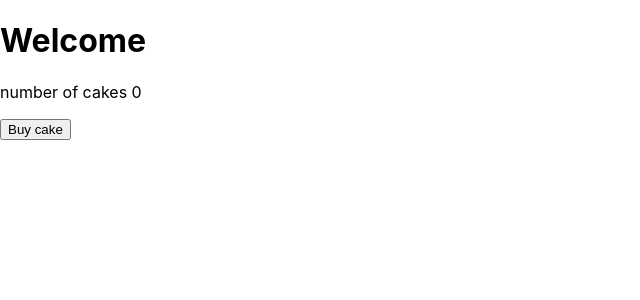
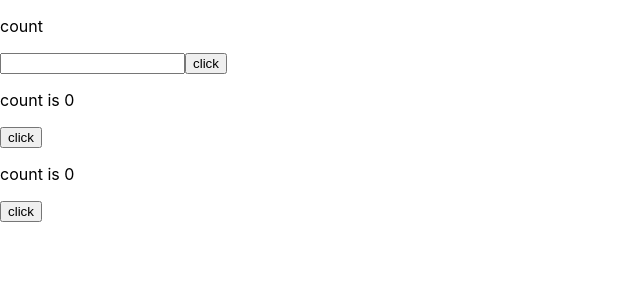
Before and after one commit to Shi-vang/React-js, a React (Create React App) app: page / in a window 1280 px wide. Shown: the top 300 px of the page, without its empty margins (0-640 px from the left). Built offline with nearby package versions, Linux system fonts and the light colour scheme.

Commit message:
Hoc components

```diff
--- a/src/App.js
+++ b/src/App.js
@@ -3,13 +3,15 @@ import RouterComp from './Router_Setup/RouterComp';
 import { Provider } from 'react-redux';
 import {store} from './Redux/Store'
 import Main_page from './Components/Main_page'
+import Counterer2Comp from './HOC/counterer2Comp';
+
 const App =() =>{
   return (
+    <Counterer2Comp/>
 
-
-      <Provider store={store}>
+      /*<Provider store={store}>
         <Main_page/>
-      </Provider>
+      </Provider>*/
   );
 }
 
--- /dev/null
+++ b/src/HOC/counterComponent.js
@@ -0,0 +1,17 @@
+import React, {useState} from 'react';
+
+const CounterComponent = (OriginalComponent) => {
+
+    const [count,setCount]=useState(0);
+
+    const incrementCounter=()=>{
+        setCount(count+1);
+    }
+
+    return (
+            <OriginalComponent counter={count} increaseCount={incrementCounter}/>
+    )
+};
+
+
+export default CounterComponent;
--- /dev/null
+++ b/src/HOC/counterer2Comp.js
@@ -0,0 +1,20 @@
+import React from 'react';
+import CounterComponent from './counterComponent'
+import CountererComp from './countererComp'
+const Counterer2Comp = () => {
+
+    const HocComp=CounterComponent(CountererComp)
+    const HocComp2ForSameComp=CounterComponent(CountererComp)
+
+    return (
+        <div>
+            <p>count</p>
+            <input type="text"></input>
+            <button>click</button>
+        {HocComp}
+        {HocComp2ForSameComp}
+        </div>
+    )
+};
+
+export default Counterer2Comp;
--- /dev/null
+++ b/src/HOC/countererComp.js
@@ -0,0 +1,12 @@
+import React from 'react';
+
+const CountererComp = ({counter,increaseCount}) => {
+    return (
+        <div>
+            <p> count is {counter}</p>
+            <button onClick={increaseCount}>click</button>
+        </div>
+    );
+};
+
+export default CountererComp;
```
